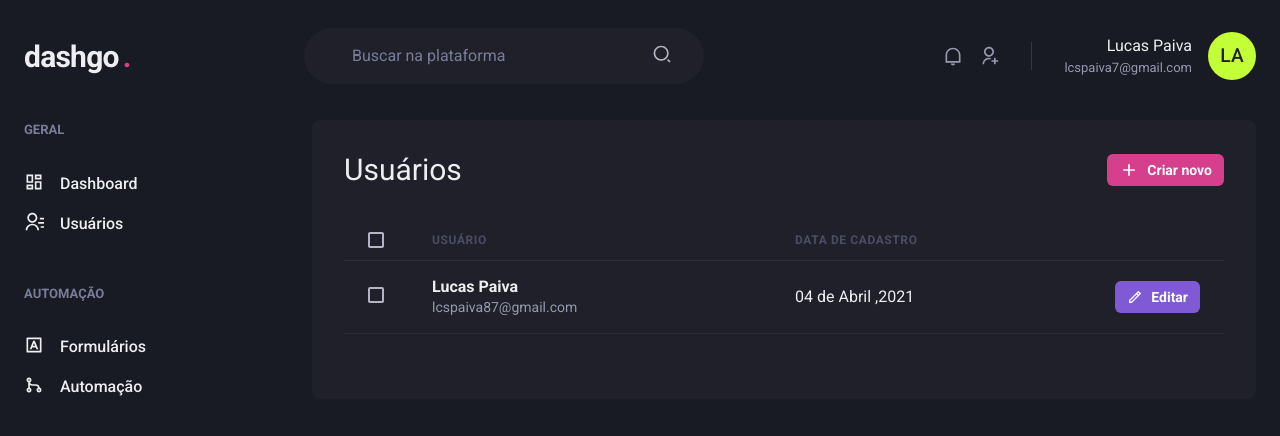
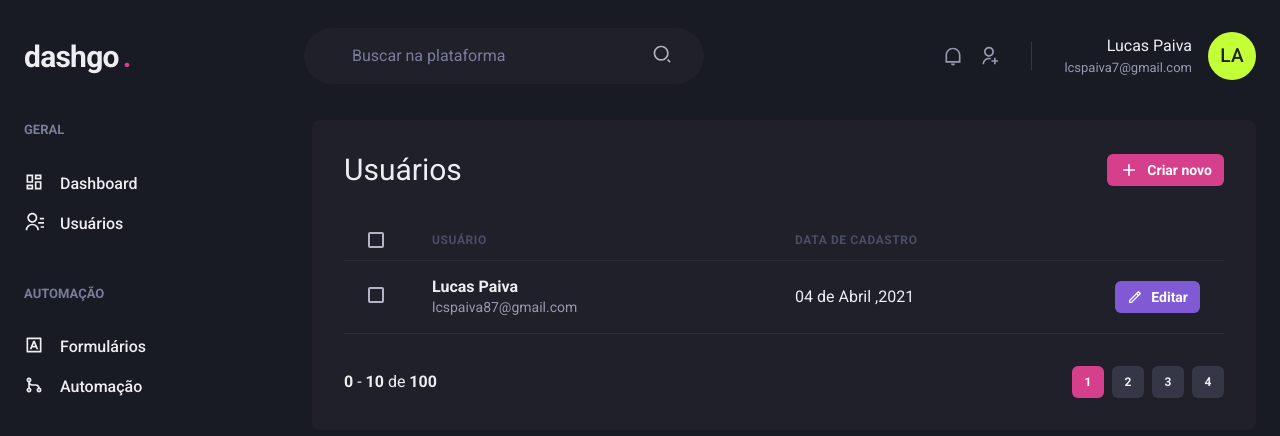
Before and after one commit to lcspaiva87/dashGo, a Next.js app: page /users in a window 1280 px wide. Shown: the top 436 px of the page. Built offline with nearby package versions, Linux system fonts and the light colour scheme.

Commit message:
pagina para criar usuario

```diff
--- a/src/components/Form/Input.tsx
+++ b/src/components/Form/Input.tsx
@@ -1,15 +1,15 @@
-import { FormControl, FormLabel , Input as ChakraInput ,InputProps as ChakraInputProps} from "@chakra-ui/react";
+import { FormControl, FormLabel, Input as ChakraInput, InputProps as ChakraInputProps } from "@chakra-ui/react";
 
 
 interface InputProps extends ChakraInputProps {
     name: string,
     label?: string
 }
-export function Input({name,label, ...rest}:InputProps) {
+export function Input({ name, label, ...rest }: InputProps) {
 
     return (
         <FormControl>
-            { !!! label && <FormLabel htmlFor={name}>{label}</FormLabel> }
+            {!!label && <FormLabel htmlFor={name}>{label}</FormLabel>}
 
             <ChakraInput
                 name={name}
--- /dev/null
+++ b/src/components/Pagination.tsx
@@ -0,0 +1,68 @@
+import { Box, Button, Stack } from "@chakra-ui/react";
+import { ssrEntries } from "next/dist/build/webpack/plugins/middleware-plugin";
+
+export function Pagination() {
+    return (
+        <Stack
+            direction='row'
+            mt='8'
+            justify='space-between'
+            align='center'
+            spacing='6'
+        >
+            <Box>
+                <strong>0</strong> - <strong>10</strong> de <strong>100</strong>
+            </Box>
+            <Stack direction='row' spacing='2'>
+                <Button
+                    size='sm'
+                    fontSize='xs'
+                    width='4'
+                    colorScheme='pink'
+                    _disabled=
+                    {{
+                        bgColor: 'pink.500',
+                        cursor: 'default'
+                    }}
+                >
+                    1
+                </Button>
+
+                <Button
+                    size='sm'
+                    fontSize='xs'
+                    width='4'
+                    bg='gray.700'
+                    _hover={{
+                        bg: 'gray.500'
+                    }}
+                >
+                    2
+                </Button>
+                <Button
+                    size='sm'
+                    fontSize='xs'
+                    width='4'
+                    bg='gray.700'
+                    _hover={{
+                        bg: 'gray.500'
+                    }}
+                >
+                    3
+                </Button>
+                <Button
+                    size='sm'
+                    fontSize='xs'
+                    width='4'
+                    bg='gray.700'
+                    _hover={{
+                        bg: 'gray.500'
+                    }}
+                >
+                    4
+                </Button>
+            </Stack>
+        </Stack>
+    )
+
+}
--- a/src/pages/users/index.tsx
+++ b/src/pages/users/index.tsx
@@ -1,6 +1,7 @@
 import { Box, Button, Checkbox, Flex, Heading, Icon, Table, Tbody, Td, Text, Th, Thead, Tr } from "@chakra-ui/react";
 import { RiAddLine, RiPencilLine } from "react-icons/ri";
 import { Header } from "../../components/Header/Header";
+import { Pagination } from "../../components/Pagination";
 import { Sider } from "../../components/Sidebar";
 
 export default function UserList() {
@@ -45,6 +46,7 @@
                             </Tr>
                         </Tbody>
                     </Table>
+                    <Pagination/>
                 </Box>
             </Flex>
         </Box>
```
Also changed, not shown: src/pages/users/create.tsx (added, +38 -0 lines).
